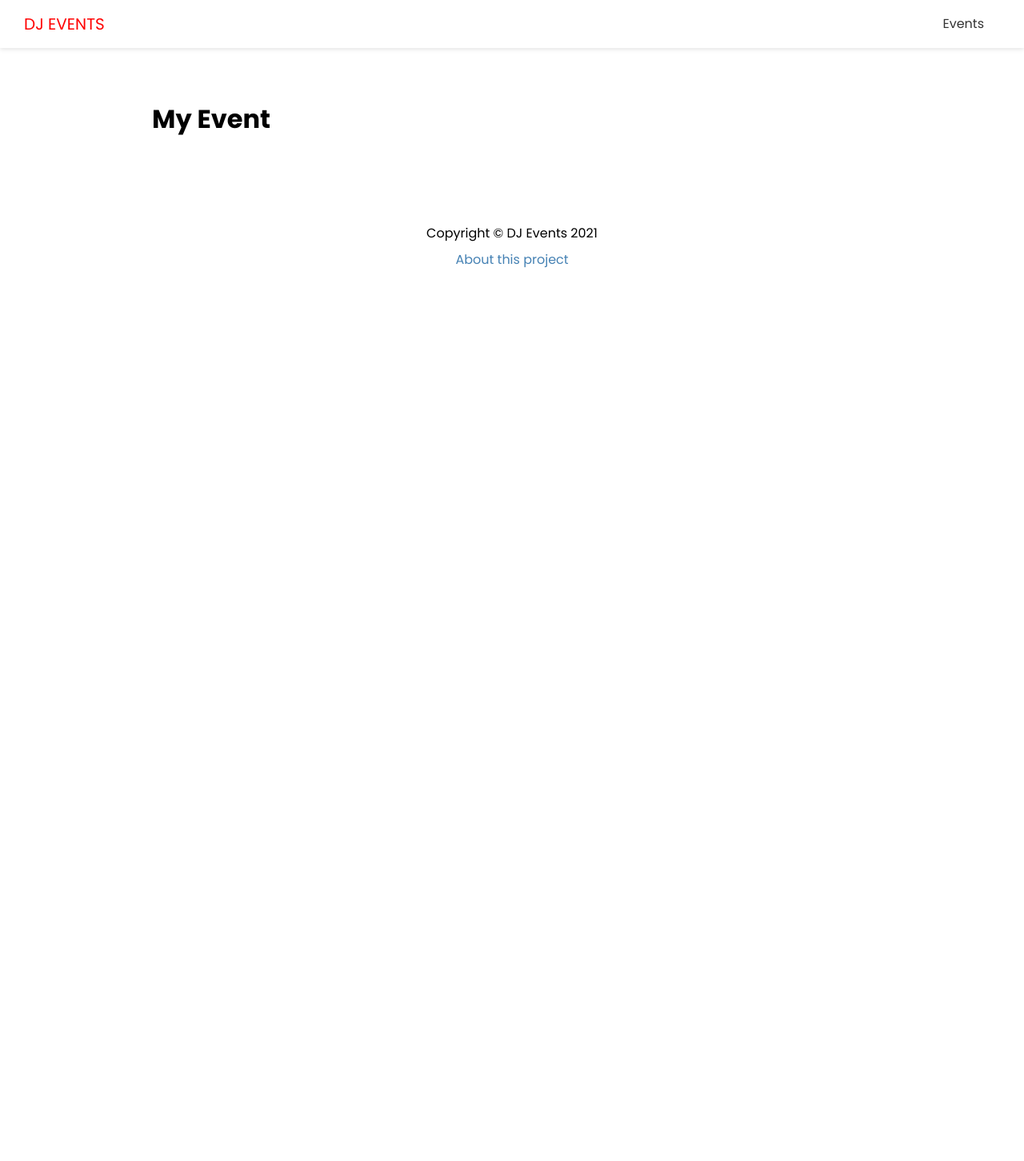
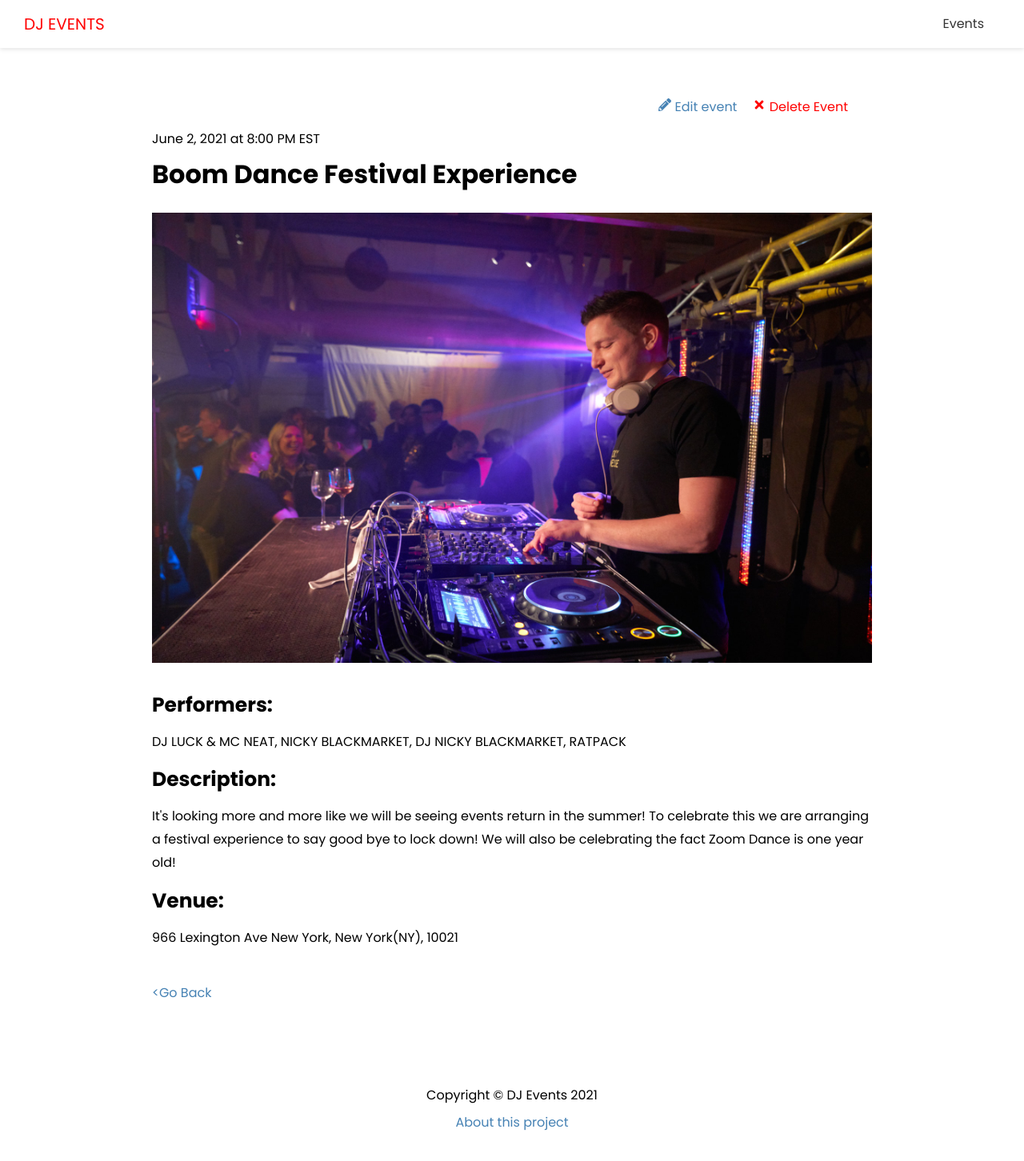
Before and after one commit to a-velesov/dj-events, a Next.js app in the folder dj-events-nextjs/: page /events/boom-dance-festival-experience in a window 1280 px wide. Shown: the top 1452 px of the page at 80% size. Before the commit the page ends 800 px from the top, so only its background shows below. Built offline with nearby package versions, Linux system fonts and the light colour scheme; no server answers.

Commit message:
single event page

```diff
--- a/dj-events-nextjs/pages/events/[slug].js
+++ b/dj-events-nextjs/pages/events/[slug].js
@@ -1,11 +1,75 @@
 import Layout from '@/components/Layout';
+import Image from 'next/image';
+import {FaPencilAlt, FaTimes} from 'react-icons/fa';
+import Link from 'next/link';
+import {API_URL} from '@/config/index';
+import styles from '@/styles/Event.module.css';
 
-const EventPage = () => {
-  return (
-    <Layout>
-      <h1>My Event</h1>
-    </Layout>
-  );
+const EventPage = ({evt}) => {
+    const deleteEvent = (e) => {
+
+    };
+
+    return (
+        <Layout>
+            <div className={styles.event}>
+                <div className={styles.controls}>
+                    <Link href={`/events/edit${evt.id}`}>
+                        <a>
+                            <FaPencilAlt/> Edit event
+                        </a>
+                    </Link>
+                    <a href="/" className={styles.delete} onClick={deleteEvent}>
+                        <FaTimes/> Delete Event
+                    </a>
+                </div>
+                <span>
+                    {evt.date} at {evt.time}
+                </span>
+                <h1>{evt.name}</h1>
+                {evt.image && (
+                    <div className={styles.image}>
+                        <Image src={evt.image} width={960} height={600}/>
+                    </div>
+                )}
+                <h3>Performers: </h3>
+                <p>{evt.performers}</p>
+                <h3>Description:</h3>
+                <p>{evt.description}</p>
+                <h3>Venue:</h3>
+                <p>{evt.address}</p>
+
+                <Link href='/events'>
+                    <a className={styles.back}>{'<'}Go Back</a>
+                </Link>
+            </div>
+        </Layout>
+    );
 };
 
 export default EventPage;
+
+export async function getStaticPaths() {
+    const res = await fetch(`${API_URL}/api/events`);
+    const events = await res.json();
+
+    const paths = events.map(evt => ({
+        params: {slug: evt.slug}
+    }));
+    return {
+        paths,
+        fallback: true
+    };
+}
+
+export async function getStaticProps({params: {slug}}) {
+    const res = await fetch(`${API_URL}/api/events/${slug}`);
+    const events = await res.json();
+
+    return {
+        props: {
+            evt: events[0]
+        },
+        revalidate: 1
+    };
+}
--- /dev/null
+++ b/dj-events-nextjs/styles/Event.module.css
@@ -0,0 +1,32 @@
+.event {
+    position: relative;
+    padding-top: 40px;
+}
+
+.event h3 {
+    font-size: 25px;
+}
+
+.event p {
+    margin: 10px 0;
+}
+
+.image {
+    margin-bottom: 20px;
+}
+
+.controls {
+    position: absolute;
+    right: 30px;
+    top: 0;
+}
+
+.delete {
+    margin-left: 20px;
+    color: red;
+}
+
+.back {
+    display: block;
+    margin-top: 40px;
+}
```
